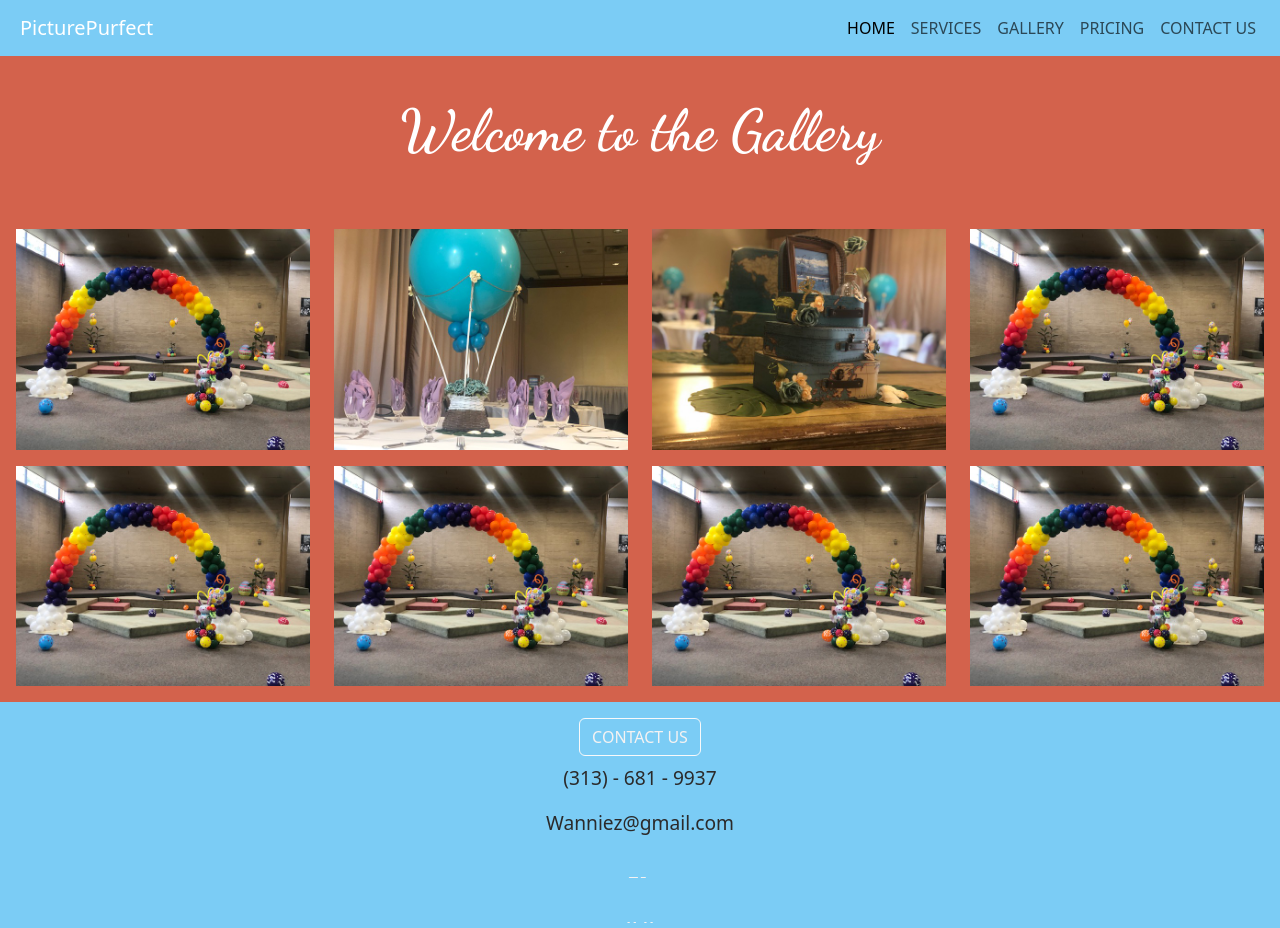
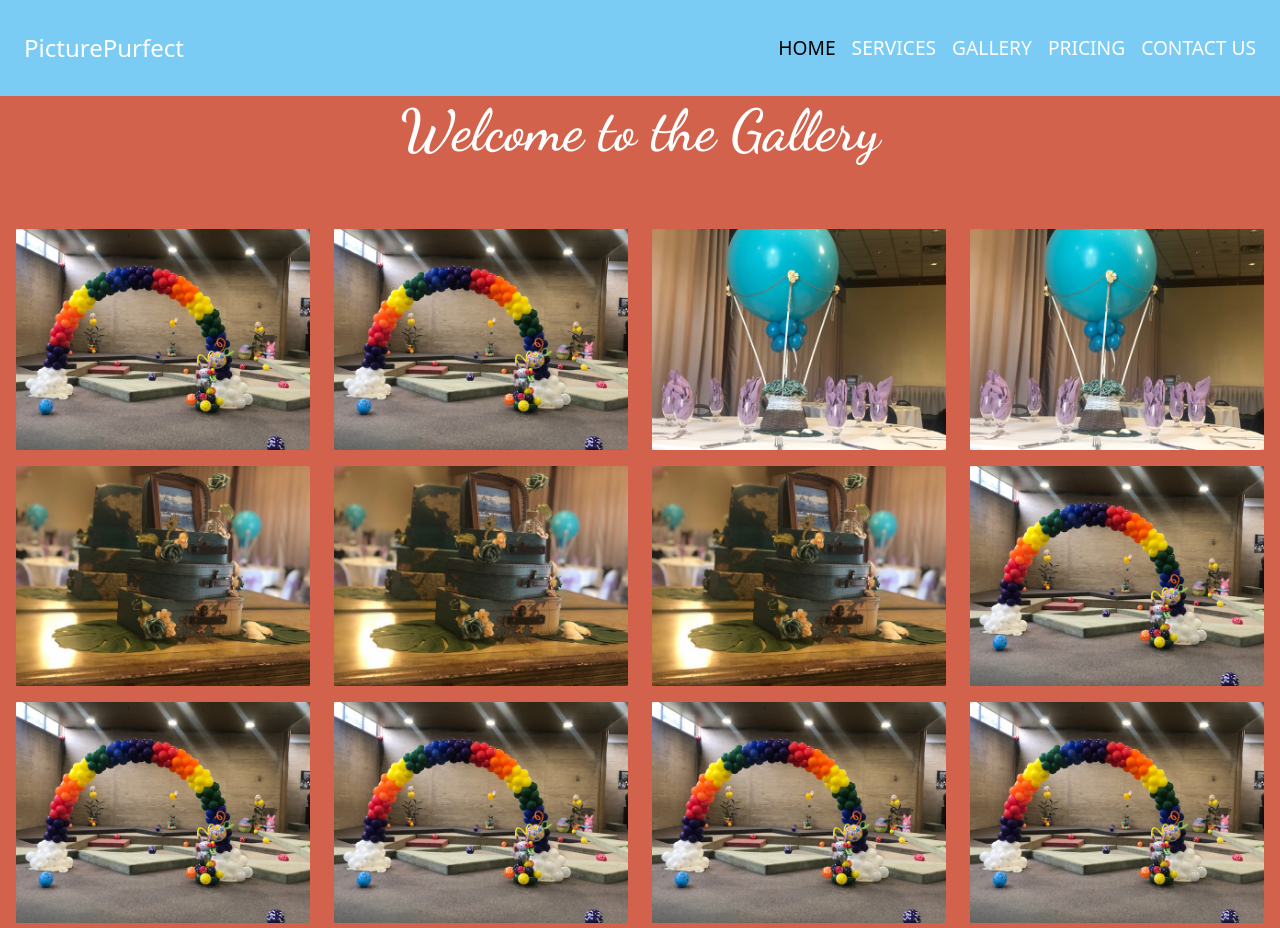
Before and after one commit to MrMorales1995/PicturePurrfect, a website: page public/html/PP-Gallery.html in a window 1280 px wide. Shown: the top 928 px of the page. Drawn offline with nearby package versions, Linux system fonts and the light colour scheme.

Commit message:
"updated to launch"

```diff
--- a/public/css/PicturePurrfect.css
+++ b/public/css/PicturePurrfect.css
@@ -21,7 +21,6 @@ a :hover , .contact-btn {
 .btn-outline-light:hover {
     background-color: #d3624c;
     text-decoration: none;
-    transition: 1000ms;
 }
 
 body {
@@ -93,8 +92,9 @@ p {
 
 }
 
-.navbar-brand{
+.navbar-brand {
     color: #ffffff;
+    font-size: x-large;
     margin-left: 1em;
     transition: all 1500ms ease-in-out;
 }
@@ -113,9 +113,9 @@ p {
     color: #dfdede;
 
 }
+
 .offcanvas {
     line-height: 4rem;
-
 }
 
 .nav-link {
@@ -144,7 +144,6 @@ p {
 
 svg {
     transition:all 1000ms ease-in-out;
-
 }
 .top-container {
     color: #d3624c;
--- a/public/css/gallery.css
+++ b/public/css/gallery.css
@@ -7,6 +7,7 @@ overflow-x: hidden;
 a {
 color: #f5f2f2;
 text-decoration: none;
+transition:all 1000ms ease-in-out;
 }
 
 a :hover {
@@ -15,6 +16,11 @@ text-decoration: none;
 transition: 1000ms;
 }
 
+
+.btn {
+    margin: 1rem;
+    transition: all 1000ms ease-in-out;
+}
 .btn-outline-light:hover {
 background-color: #d3624c;
 text-decoration: none;
@@ -79,12 +85,13 @@ text-align: center;
 
 .navbar-brand{
 color: #ffffff;
+font-size: x-large;
 margin-left: 1em;
+transition: all 1500ms ease-in-out;
 }
 
 .navbar-brand:hover {
 color: #d3624c;
-transition: 1000ms;
 }
 
 .navbar-toggler{
@@ -96,6 +103,22 @@ margin-right: .75rem;
 background-color: #7bccf5;
 color: #dfdede;
 }
+
+
+.offcanvas {
+    line-height: 4rem;
+}
+
+.nav-link {
+    color: #ffffff;
+    font-size: larger;
+    transition: all 1500ms ease-in-out;
+}
+
+
+svg {
+    transition:all 1000ms ease-in-out;
+}
 /* Gallery section */
 .title {
     color:#ffffff;
@@ -104,32 +127,11 @@ color: #dfdede;
 }
 .pp-gallery {
     background-color: #d3624c;
-    padding: 1rem ;
+    padding: 1rem 1rem 1rem ;
+
 }
 
 .item {
     border: 5px white ;
+    border-radius: 5%;
 }
-
-
-/* // medium devices (tables,768 and up) // */
-@media (min-width: 768px) {
-    .item {
-
-    }
-}
-
-/* // Large devices (desktops, 992px and up) */
-@media (min-width: 992px) {
-
-}
-/*
-// X-Large devices (large desktops, 1200px and up) */
-@media (min-width: 1200px) {
-
-}
-
-/* // XX-Large devices (larger desktops, 1400px and up) */
-@media (min-width: 1400px) {
-
-}
--- a/public/html/PP-Gallery.html
+++ b/public/html/PP-Gallery.html
@@ -107,8 +107,20 @@
       <div class="item col-lg-3 col-md-6 ">
         <img class="w-100" src="/public/PP-images/madre balloon arch - Williams.jpg" alt="" srcset="">
       </div>
+      <div class="item col-lg-3 col-md-6 ">
+        <img class="w-100" src="/public/PP-images/madre balloon arch - Williams.jpg" alt="" srcset="">
+      </div>
       <div class="item col-lg-3  col-md-6 ">
         <img class="w-100" src="/public/PP-images/madre reception balloon.jpg" alt="" srcset="">
+      </div>
+      <div class="item col-lg-3  col-md-6 ">
+        <img class="w-100" src="/public/PP-images/madre reception balloon.jpg" alt="" srcset="">
+      </div>
+      <div class="item col-lg-3  col-md-6 ">
+        <img class="w-100" src="/public/PP-images/ma- reception table layout 2.jpg" alt="" srcset="">
+      </div>
+      <div class="item col-lg-3  col-md-6 ">
+        <img class="w-100" src="/public/PP-images/ma- reception table layout 2.jpg" alt="" srcset="">
       </div>
       <div class="item col-lg-3  col-md-6 ">
         <img class="w-100" src="/public/PP-images/ma- reception table layout 2.jpg" alt="" srcset="">
```
Also changed, not shown: public/html/PicturePurrfect.html (+1 -1 lines), public/index.js (added, +44 -0 lines), public/html/contact.html (deleted).
